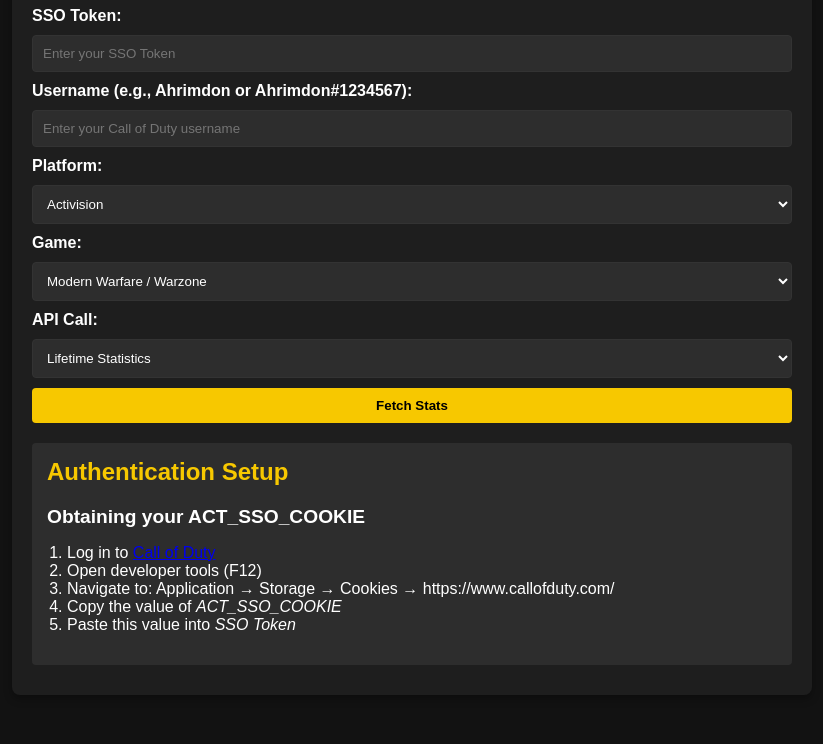
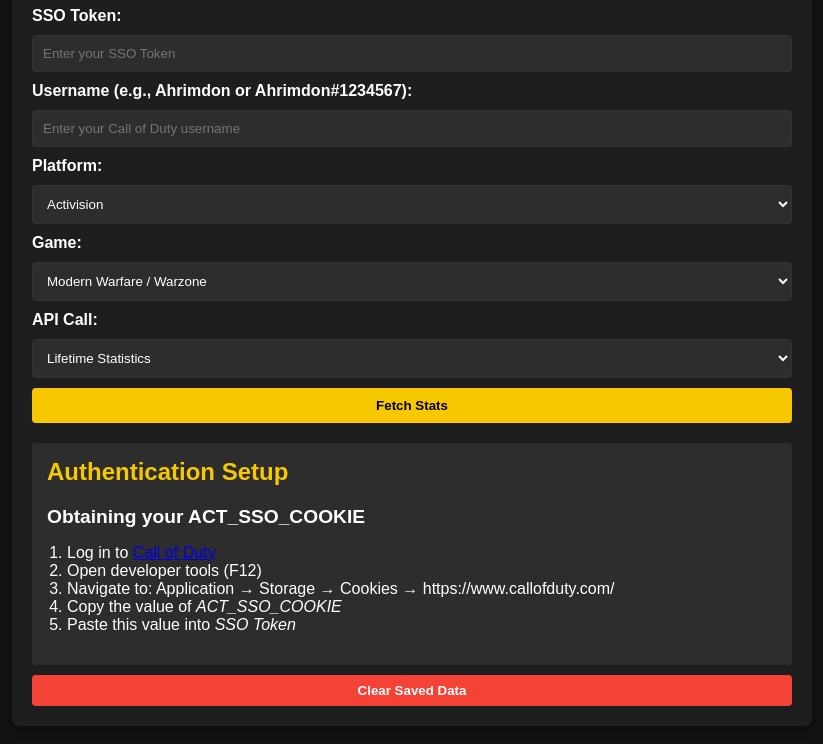
Before and after one commit to Ahrimdon/codtracker-js-ref, a website: page src/index.html in a window 1280 px wide. Shown: the part 578-1322 px from the top of the page, without its empty margins (228-1051 px from the left). Before the commit the page ends 1293 px from the top, so only its background shows below. Drawn offline with Linux system fonts and the light colour scheme; files that its build step writes are made by us from their sources.

Commit message:
maint: add localStorage functionality

```diff
--- a/src/css/styles.css
+++ b/src/css/styles.css
@@ -210,6 +210,19 @@
   animation: octocat-wave 560ms ease-in-out;
 }
 
+.clear-data-btn {
+  background-color: #f44336;
+  color: white;
+  border: none;
+  padding: 8px 16px;
+  border-radius: 4px;
+  cursor: pointer;
+}
+
+.clear-data-btn:hover {
+  background-color: #d32f2f;
+}
+
 @keyframes octocat-wave {
   0%,
   100% {
--- a/src/index.html
+++ b/src/index.html
@@ -9,6 +9,7 @@
   <link rel="icon" type="image/x-icon" href="./src/images/favicon.ico">
   <!-- <link rel="apple-touch-icon" sizes="180x180" href="/images/apple-touch-icon.png"> -->
   <script src="./src/js/backend.js" defer></script>
+  <script src="./src/js/localStorage.js" defer></script>
 </head>
 
 <body>
--- /dev/null
+++ b/src/js/localStorage.js
@@ -0,0 +1,103 @@
+document.addEventListener("DOMContentLoaded", function () {
+    // Fields to save in localStorage with their respective keys
+    const fieldsToSave = [
+      // Stats tab
+      { id: "username", key: "cod_username" },
+      { id: "platform", key: "cod_platform" },
+      { id: "game", key: "cod_game" },
+      { id: "apiCall", key: "cod_apiCall" },
+
+      // Matches tab
+      { id: "matchUsername", key: "cod_matchUsername" },
+      { id: "matchPlatform", key: "cod_matchPlatform" },
+      { id: "matchGame", key: "cod_matchGame" },
+      { id: "matchId", key: "cod_matchId" },
+
+      // User tab
+      { id: "userUsername", key: "cod_userUsername" },
+      { id: "userPlatform", key: "cod_userPlatform" },
+      { id: "userCall", key: "cod_userCall" },
+
+      // Other/Search tab
+      { id: "searchUsername", key: "cod_searchUsername" },
+      { id: "searchPlatform", key: "cod_searchPlatform" },
+
+      // Format and processing options
+      { id: "outputFormat", key: "cod_outputFormat" },
+      { id: "sanitizeOption", key: "cod_sanitizeOption" },
+      { id: "replaceKeysOption", key: "cod_replaceKeysOption" },
+      { id: "convertTimeOption", key: "cod_convertTimeOption" },
+      { id: "timezoneSelect", key: "cod_timezone" }
+    ];
+
+    // Load saved values
+    fieldsToSave.forEach(field => {
+      const element = document.getElementById(field.id);
+      if (!element) return; // Skip if element doesn't exist
+
+      const savedValue = localStorage.getItem(field.key);
+      if (savedValue !== null) {
+        // Handle different input types
+        if (element.type === "checkbox") {
+          element.checked = savedValue === "true";
+        } else if (element.tagName === "SELECT") {
+          element.value = savedValue;
+        } else {
+          element.value = savedValue;
+        }
+      }
+    });
+
+    // Save values on change
+    fieldsToSave.forEach(field => {
+      const element = document.getElementById(field.id);
+      if (!element) return; // Skip if element doesn't exist
+
+      // Different event listener based on input type
+      if (element.type === "checkbox") {
+        element.addEventListener("change", function() {
+          localStorage.setItem(field.key, element.checked);
+        });
+      } else if (element.tagName === "SELECT") {
+        element.addEventListener("change", function() {
+          localStorage.setItem(field.key, element.value);
+        });
+      } else {
+        element.addEventListener("input", function() {
+          localStorage.setItem(field.key, element.value);
+        });
+      }
+    });
+
+    // Special handling for SSO Token
+    const ssoTokenInput = document.getElementById("ssoToken");
+    const savedSsoToken = localStorage.getItem("cod_ssoToken");
+
+    if (savedSsoToken) {
+      ssoTokenInput.value = savedSsoToken;
+    }
+
+    // Ask the user before saving SSO token
+    ssoTokenInput.addEventListener("input", function() {
+      if (confirm("Would you like to save your SSO token? Note: This is stored on your device only.")) {
+        localStorage.setItem("cod_ssoToken", ssoTokenInput.value);
+      }
+    });
+
+    // Add a clear data button to the UI
+    const container = document.querySelector('.container');
+    const clearButton = document.createElement('button');
+    clearButton.textContent = 'Clear Saved Data';
+    clearButton.className = 'clear-data-btn';
+    clearButton.style.marginTop = '10px';
+    clearButton.addEventListener('click', function() {
+      if (confirm('Are you sure you want to clear all saved form data?')) {
+        fieldsToSave.forEach(field => {
+          localStorage.removeItem(field.key);
+        });
+        localStorage.removeItem("cod_ssoToken");
+        alert('All saved data has been cleared. Refresh the page to see changes.');
+      }
+    });
+    container.appendChild(clearButton);
+  });
```
